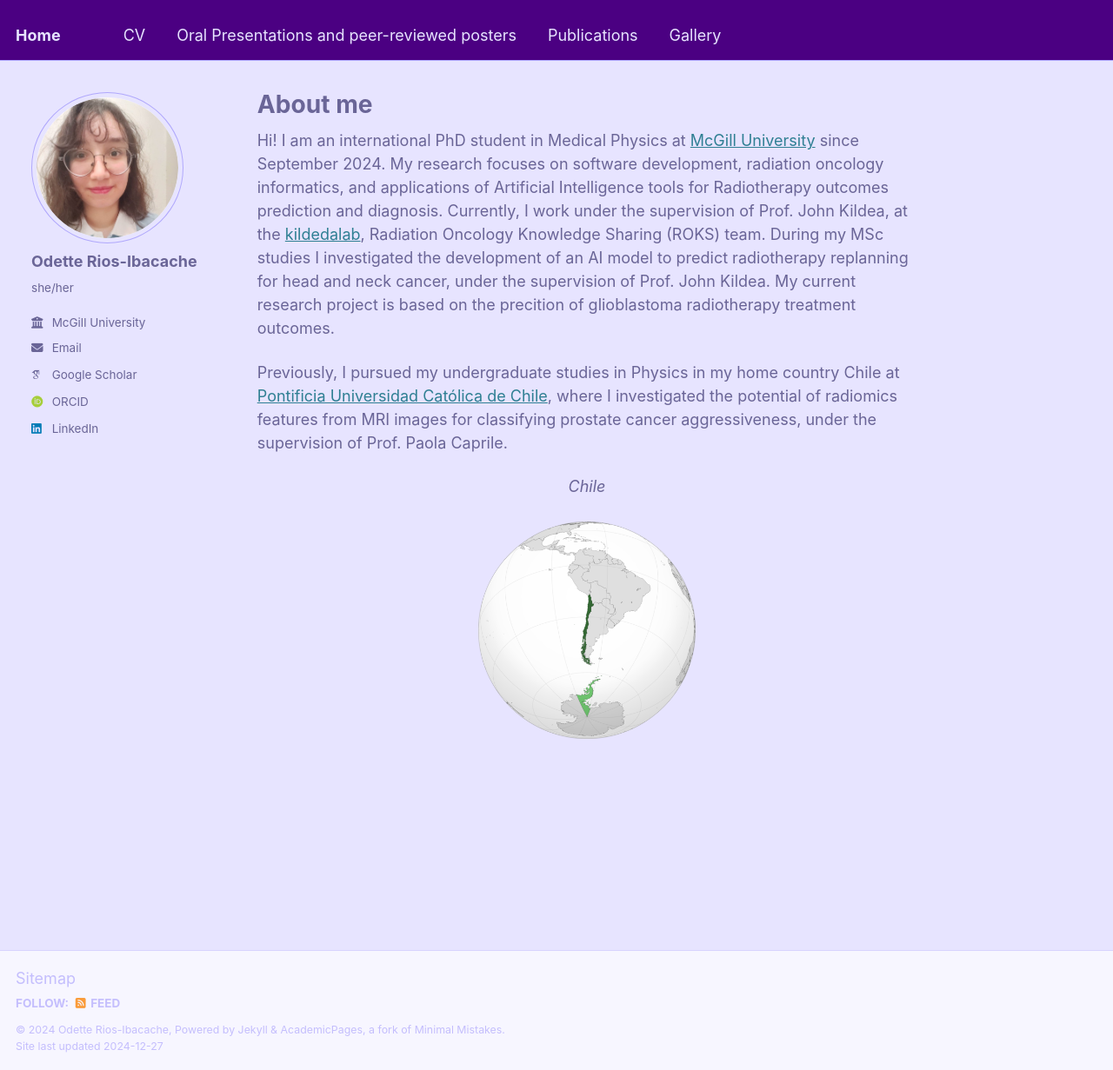
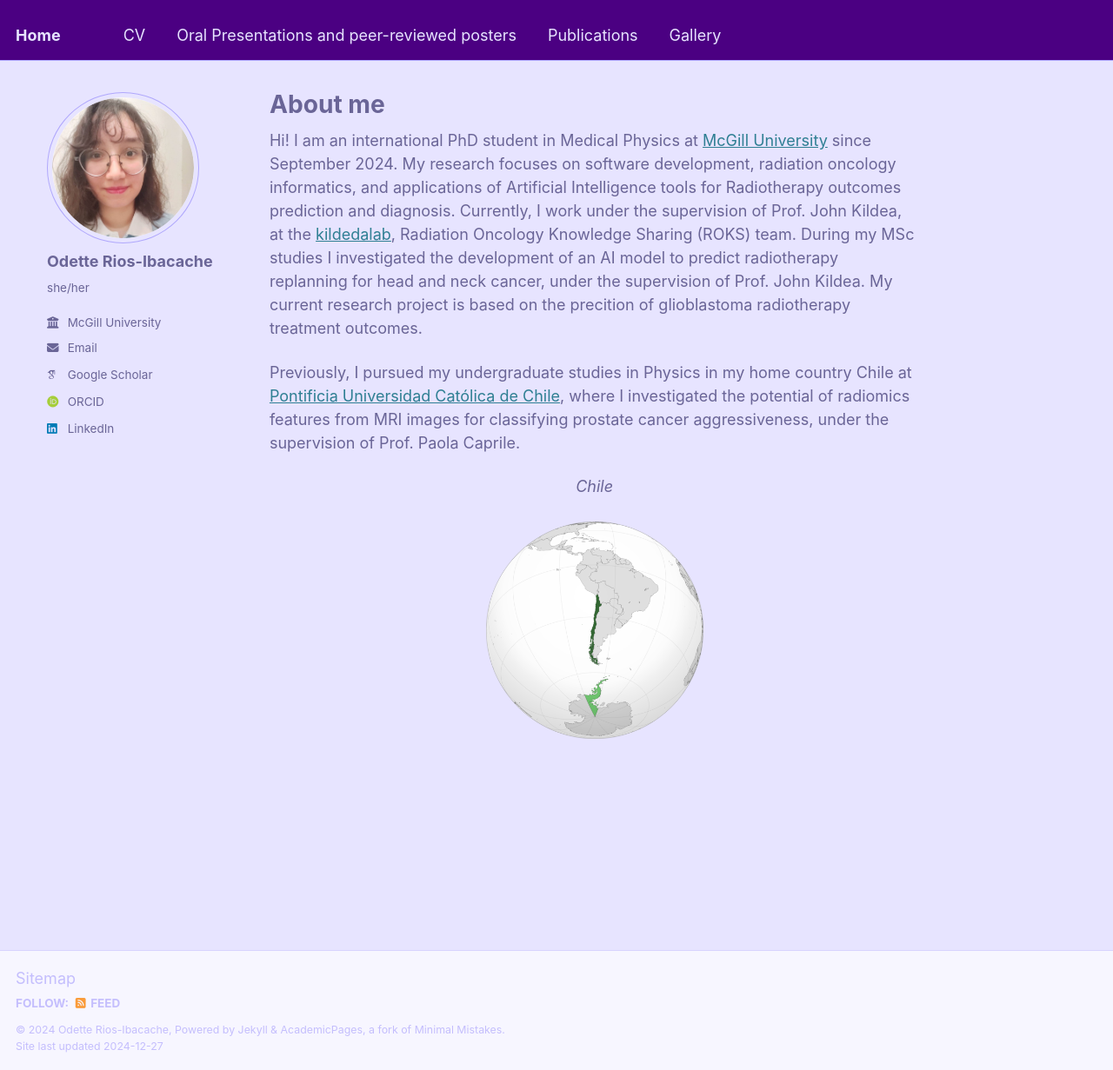
Before and after one commit to OdetteRiosI/odetteriosi.github.io, a Jekyll site: the page built from _pages/about.md, in a window 1280 px wide and 1231 px high. Shown: the whole window at 87% size. Built offline with Jekyll 4.4.1, drawn with Linux system fonts in a browser that asks for light colours; some web fonts are replaced.

Commit message:
Update _page.scss

```diff
--- a/_sass/_page.scss
+++ b/_sass/_page.scss
@@ -6,7 +6,7 @@
   @include container;
   @include clearfix;
   margin-top: 2em;
-  padding-left: 2em;
+  padding-left: 3em;
   padding-right: 1em;
   animation: intro 0.3s both;
   animation-delay: 0.35s;
```
